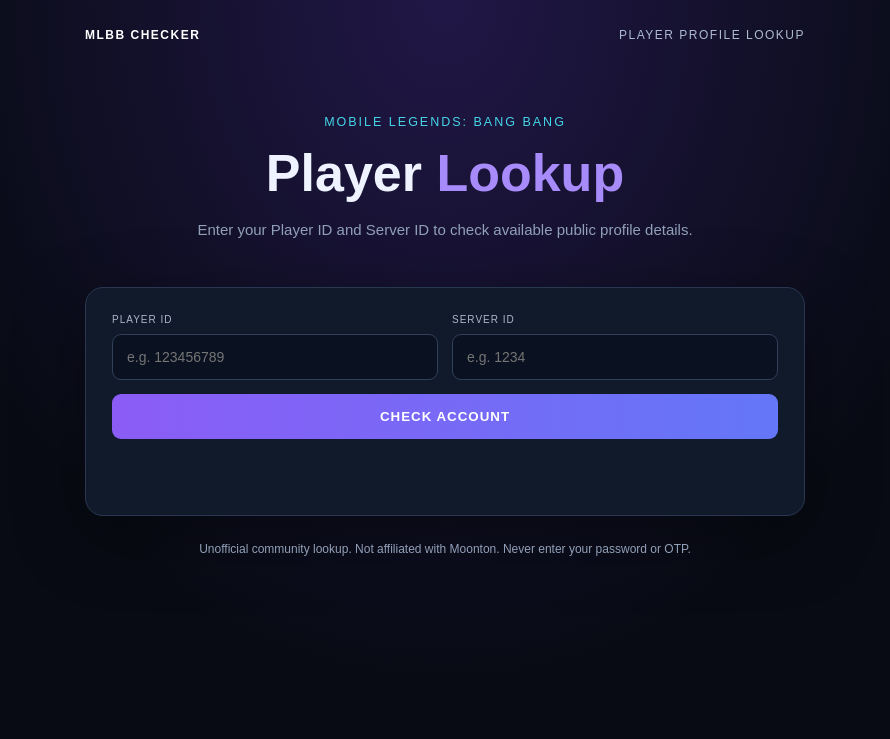
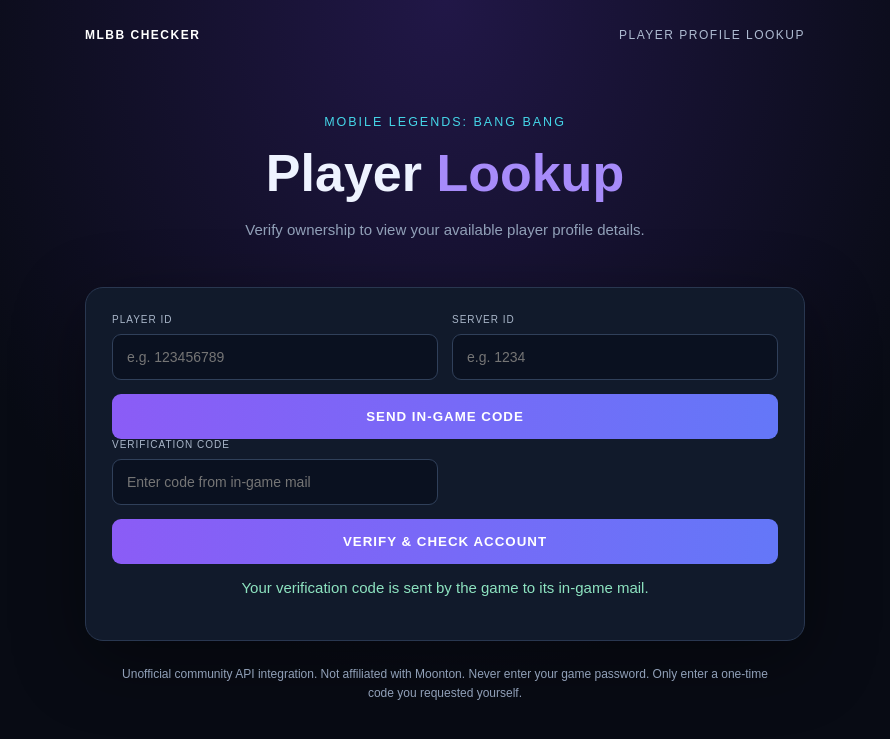
Before and after one commit to XianVolt/random-code, a Flask app: page / in a window 1280 px wide. Shown: the top 739 px of the page, without its empty margins (195-1085 px from the left). Run offline with Flask 3, Linux system fonts and the light colour scheme.

Commit message:
Connect Rone Arena authenticated MLBB profile lookup

```diff
--- a/mlbb_account_checker/templates/index.html
+++ b/mlbb_account_checker/templates/index.html
@@ -1,25 +1,84 @@
 <!doctype html>
-<html lang="en"><head><meta charset="utf-8"><meta name="viewport" content="width=device-width,initial-scale=1">
-<title>MLBB Account Checker</title><link rel="stylesheet" href="/static/style.css"></head>
-<body><main><header><b>MLBB CHECKER</b><span>PLAYER PROFILE LOOKUP</span></header>
+<html lang="en">
+<head>
+<meta charset="utf-8"><meta name="viewport" content="width=device-width,initial-scale=1">
+<title>MLBB Account Checker</title><link rel="stylesheet" href="/static/style.css">
+</head>
+<body>
+<main>
+<header><b>MLBB CHECKER</b><span>PLAYER PROFILE LOOKUP</span></header>
 <section class="hero"><small>MOBILE LEGENDS: BANG BANG</small><h1>Player <em>Lookup</em></h1>
-<p>Enter your Player ID and Server ID to check available public profile details.</p></section>
-<section class="panel"><form id="form"><label>PLAYER ID<input id="pid" inputmode="numeric" placeholder="e.g. 123456789" required></label>
-<label>SERVER ID<input id="sid" inputmode="numeric" placeholder="e.g. 1234" required></label>
-<button id="btn">CHECK ACCOUNT</button></form><p id="msg" aria-live="polite"></p>
-<div id="result" hidden><h2>Account details</h2><div class="cards">
+<p>Verify ownership to view your available player profile details.</p></section>
+<section class="panel">
+<form id="id-form">
+<label>PLAYER ID<input id="pid" inputmode="numeric" autocomplete="off" placeholder="e.g. 123456789" required></label>
+<label>SERVER ID<input id="sid" inputmode="numeric" autocomplete="off" placeholder="e.g. 1234" required></label>
+<button id="send-btn">SEND IN-GAME CODE</button>
+</form>
+<form id="verify-form" hidden>
+<label class="full">VERIFICATION CODE<input id="vc" inputmode="numeric" autocomplete="one-time-code" placeholder="Enter code from in-game mail" required></label>
+<button id="verify-btn">VERIFY & CHECK ACCOUNT</button>
+</form>
+<p id="msg" aria-live="polite">Your verification code is sent by the game to its in-game mail.</p>
+<div id="result" hidden>
+<h2>Account details</h2>
+<div class="cards">
 <article><small>USERNAME</small><strong id="username">—</strong></article>
 <article><small>LEVEL</small><strong id="level">—</strong></article>
-<article><small>CREATED</small><strong id="created">—</strong></article></div><p id="note"></p></div></section>
-<footer>Unofficial community lookup. Not affiliated with Moonton. Never enter your password or OTP.</footer></main>
+<article><small>RANK LEVEL</small><strong id="rank">—</strong></article>
+<article><small>HIGHEST RANK LEVEL</small><strong id="highest-rank">—</strong></article>
+<article><small>ACCOUNT CREATED</small><strong id="created">Unavailable</strong></article>
+</div>
+<p id="note"></p><button id="logout-btn" class="secondary" type="button">LOG OUT</button>
+</div>
+</section>
+<footer>Unofficial community API integration. Not affiliated with Moonton. Never enter your game password. Only enter a one-time code you requested yourself.</footer>
+</main>
 <script>
-const form=document.querySelector("#form"),msg=document.querySelector("#msg"),btn=document.querySelector("#btn");
-form.addEventListener("submit",async e=>{e.preventDefault();msg.textContent="Checking...";btn.disabled=true;
-document.querySelector("#result").hidden=true;
-try{const res=await fetch("/api/check",{method:"POST",headers:{"Content-Type":"application/json"},
-body:JSON.stringify({player_id:document.querySelector("#pid").value,server_id:document.querySelector("#sid").value})});
-const d=await res.json();if(!res.ok||!d.success)throw Error(d.error||"Lookup failed");
-for(const k of ["username","level","created"])document.querySelector("#"+k).textContent=d[k];
-document.querySelector("#note").textContent=d.note||"";document.querySelector("#result").hidden=false;msg.textContent="Lookup complete.";
-}catch(err){msg.textContent=err.message;}finally{btn.disabled=false;}});
-</script></body></html>
+const idForm=document.querySelector("#id-form");
+const verifyForm=document.querySelector("#verify-form");
+const msg=document.querySelector("#msg");
+const sendBtn=document.querySelector("#send-btn");
+const verifyBtn=document.querySelector("#verify-btn");
+const result=document.querySelector("#result");
+
+async function postJson(url,data){
+  const res=await fetch(url,{method:"POST",headers:{"Content-Type":"application/json"},body:JSON.stringify(data)});
+  const body=await res.json();
+  if(!res.ok||!body.success) throw new Error(body.error||"Request failed.");
+  return body;
+}
+
+idForm.addEventListener("submit",async e=>{
+  e.preventDefault();sendBtn.disabled=true;msg.textContent="Requesting in-game verification code...";
+  result.hidden=true;
+  try{
+    const d=await postJson("/api/send-code",{player_id:document.querySelector("#pid").value,server_id:document.querySelector("#sid").value});
+    verifyForm.hidden=false;msg.textContent=d.message;document.querySelector("#vc").focus();
+  }catch(err){msg.textContent=err.message;}
+  finally{sendBtn.disabled=false;}
+});
+
+verifyForm.addEventListener("submit",async e=>{
+  e.preventDefault();verifyBtn.disabled=true;msg.textContent="Verifying and loading profile...";
+  try{
+    const d=await postJson("/api/verify",{verification_code:document.querySelector("#vc").value});
+    document.querySelector("#username").textContent=d.username;
+    document.querySelector("#level").textContent=d.level;
+    document.querySelector("#rank").textContent=d.rank;
+    document.querySelector("#highest-rank").textContent=d.highest_rank;
+    document.querySelector("#created").textContent=d.created;
+    document.querySelector("#note").textContent=d.note;
+    result.hidden=false;msg.textContent="Profile loaded successfully.";
+    verifyForm.hidden=true;document.querySelector("#vc").value="";
+  }catch(err){msg.textContent=err.message;}
+  finally{verifyBtn.disabled=false;}
+});
+
+document.querySelector("#logout-btn").addEventListener("click",async()=>{
+  try{await postJson("/api/logout",{});}catch(e){}
+  result.hidden=true;verifyForm.hidden=true;document.querySelector("#vc").value="";
+  msg.textContent="Logged out. You can start another lookup.";
+});
+</script>
+</body></html>
```
